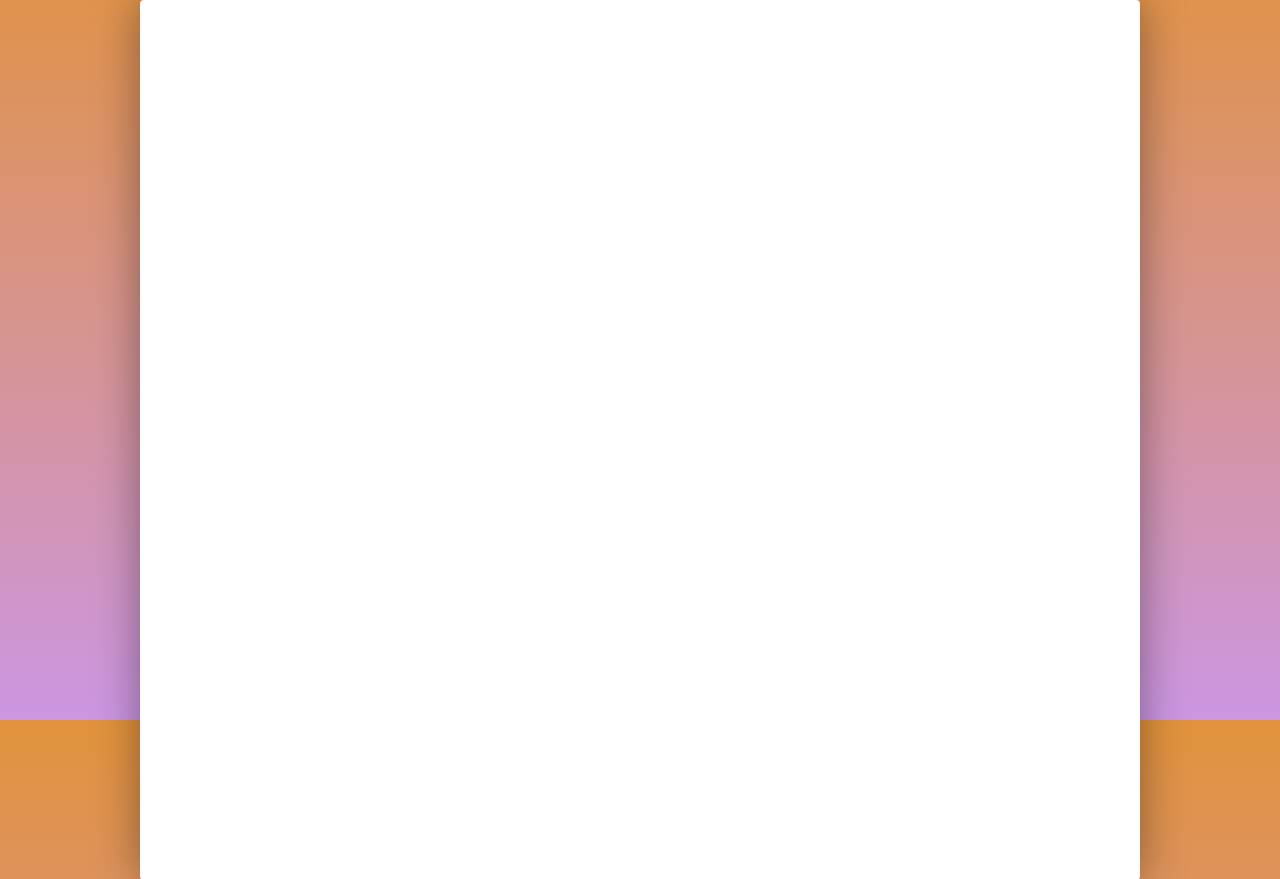
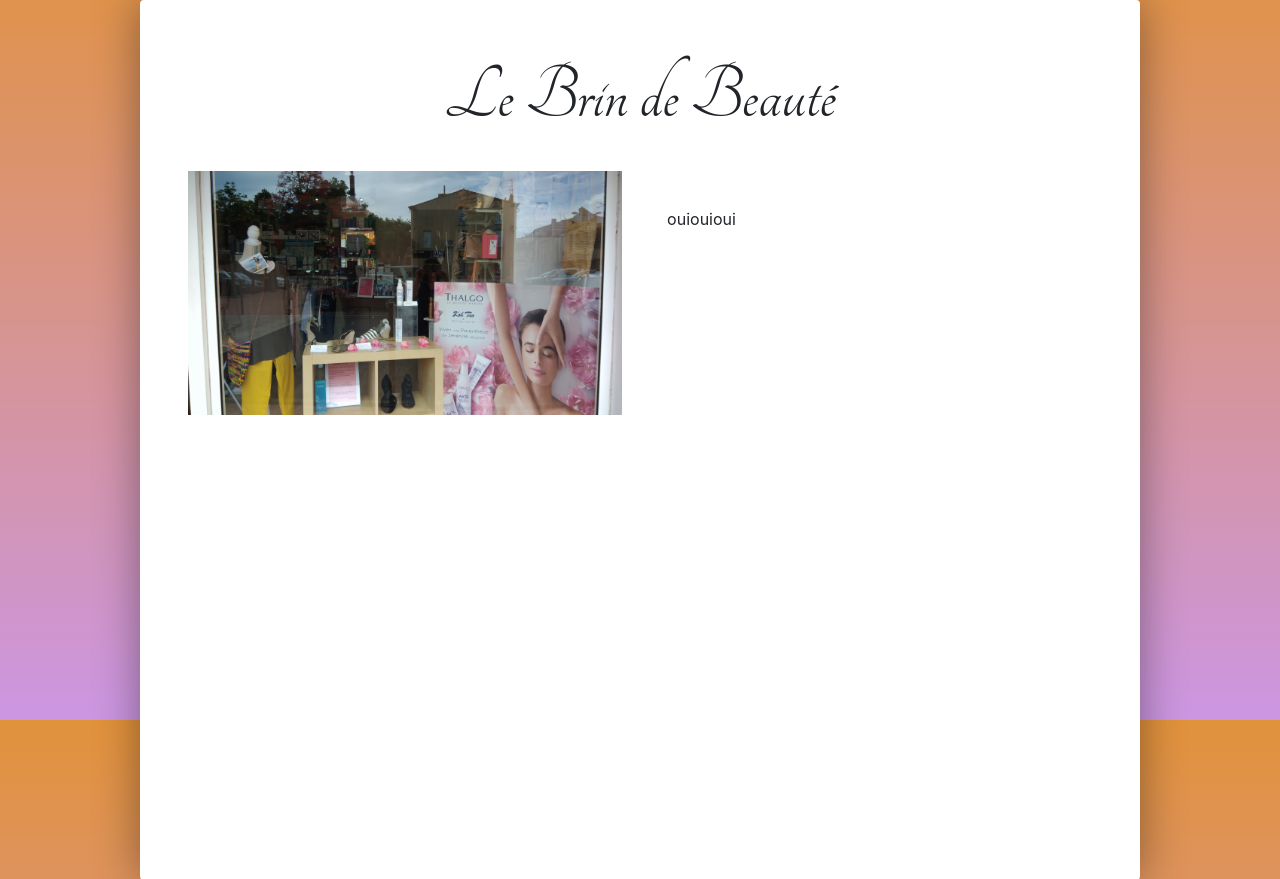
Before and after one commit to 101197/lebrindebeaute, a PHP site: page /accueil in a window 1280 px wide. Shown: the part 80-959 px from the top of the page. Run offline with PHP 8.4, Linux system fonts and the light colour scheme.

Commit message:
debut accueil

```diff
--- a/accueil.php
+++ b/accueil.php
@@ -4,6 +4,7 @@
     <meta charset="utf-8">
     <title>Le Brin de Beauté</title>
     <?php include 'assets/php/allcss.php'; ?>
+    <link href="https://fonts.googleapis.com/css?family=Tangerine" rel="stylesheet">
   </head>
   <body>
     <?php include 'assets/php/nav.php'; ?>
@@ -12,7 +13,15 @@
       <div class="bandeprincipale row mh-100vh">
         <div class="bg-white p-5 rounded my-4 my-lg-0" id="login-block">
 
+          <h6 style="text-align: center; font-family: 'Tangerine', cursive; font-size: 500%;">Le Brin de Beauté</h6>
 
+          <div class="ensembleaccueil">
+            <div class="part1accueil">
+              <img src="assets/img/vitrine.jpg" alt="vitrine" class="imgvitrine">
+              <p class="textvitrine">ouiouioui</p>
+
+            </div>
+          </div>
 
 
         </div>
--- a/assets/css/style2.css
+++ b/assets/css/style2.css
@@ -78,3 +78,16 @@ body {
 .btn-modif {
   margin-top: 5%;
 }
+
+.ensembleaccueil {
+  margin-top: 3%;
+}
+
+.imgvitrine {
+  width: 48%;
+}
+
+.textvitrine {
+  margin-left: 53%;
+  margin-top: -23%;
+}
```
